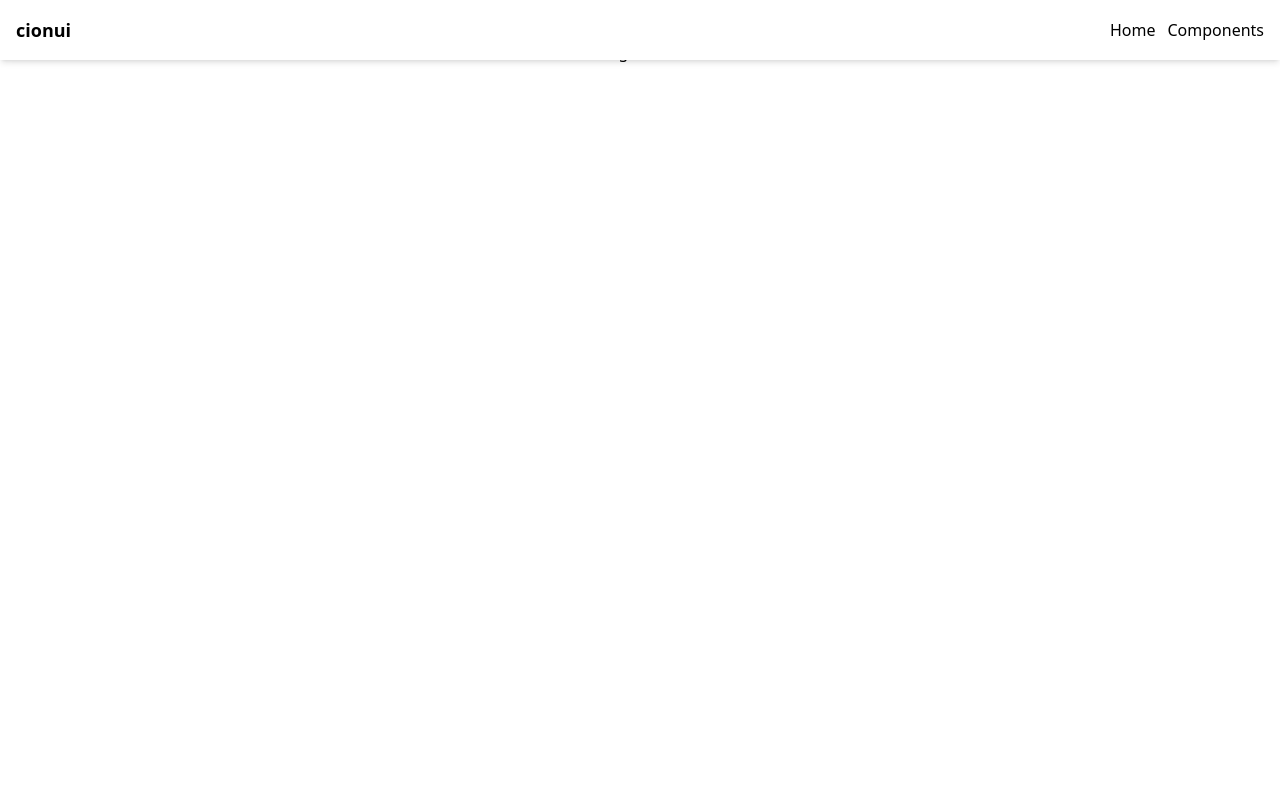
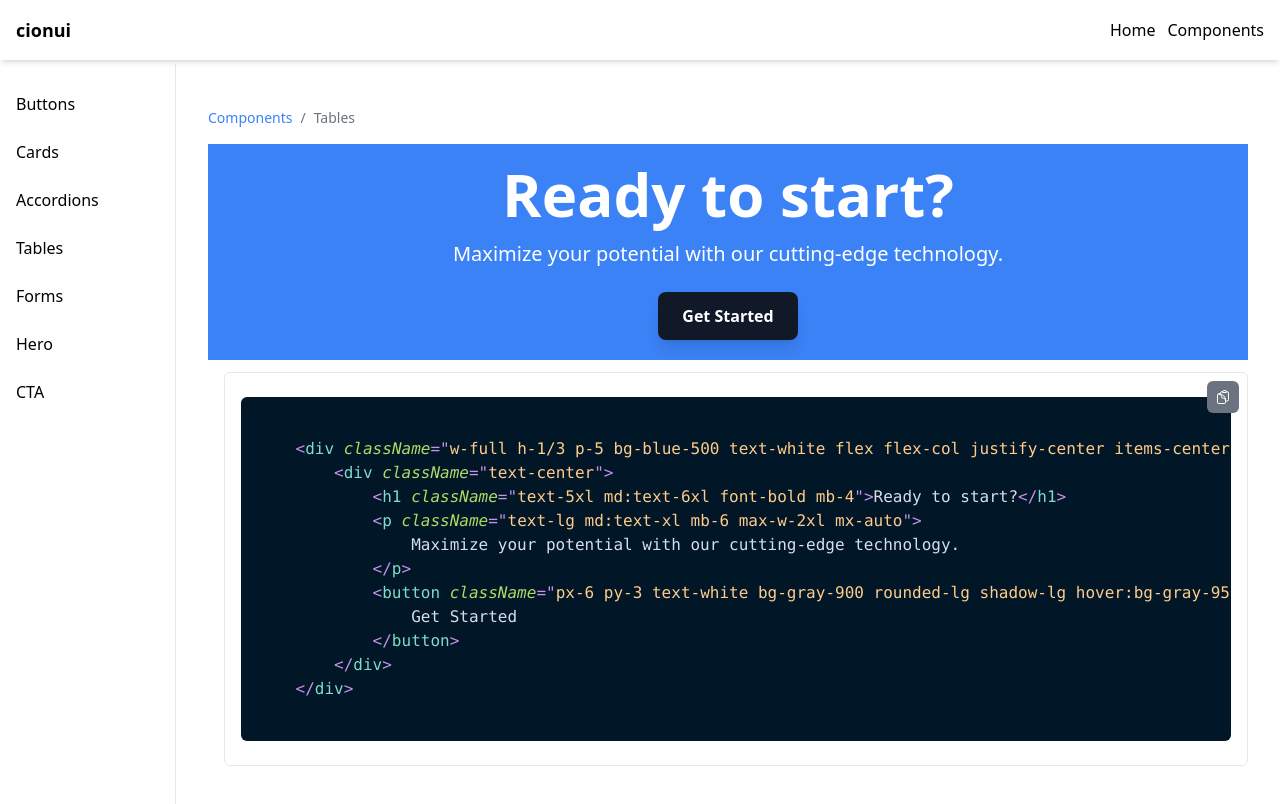
Before and after one commit to AndresElacion/cionui, a React (Vite) app: page /Cta in a window 1280 px wide. Before the commit this address had no page. Shown: the top 804 px of the page. Built offline with nearby package versions, Linux system fonts and the light colour scheme.

Commit message:
added cta

```diff
--- a/src/App.tsx
+++ b/src/App.tsx
@@ -11,6 +11,7 @@ import Forms from "./pages/Forms";
 import WelcomeLayout from "./layout/WelcomeLayout";
 import Components from "./pages/Components";
 import Hero from "./pages/Hero";
+import CTA from "./pages/CTA";
 
 const NotFound = () => (
   <h1 className="text-center mt-10">404 - Page Not Found</h1>
@@ -30,6 +31,7 @@ const App: React.FC = () => {
           <Route path="Tables" element={<Tables />} />
           <Route path="Forms" element={<Forms />} />
           <Route path="Hero" element={<Hero />} />
+          <Route path="Cta" element={<CTA />} />
         </Route>
 
         <Route element={<WelcomeLayout />}>
--- /dev/null
+++ b/src/components/CTA/CtaDesign1.tsx
@@ -0,0 +1,93 @@
+import React, { useState } from "react";
+import { Prism as SyntaxHighlighter } from 'react-syntax-highlighter';
+import { nightOwl } from 'react-syntax-highlighter/dist/esm/styles/prism';
+
+
+const CtaDesign1: React.FC = () => {
+  const [copied, setCopied] = useState(false);
+
+  const buttonCode = `
+    <div className="w-full h-1/3 p-5 bg-blue-500 text-white flex flex-col justify-center items-center">
+        <div className="text-center">
+            <h1 className="text-5xl md:text-6xl font-bold mb-4">Ready to start?</h1>
+            <p className="text-lg md:text-xl mb-6 max-w-2xl mx-auto">
+                Maximize your potential with our cutting-edge technology.
+            </p>
+            <button className="px-6 py-3 text-white bg-gray-900 rounded-lg shadow-lg hover:bg-gray-950 transform hover:scale-105 transition duration-300 text-base font-semibold">
+                Get Started
+            </button>
+        </div>
+    </div>
+  `;
+
+  const copyCodeToClipboard = () => {
+    navigator.clipboard.writeText(buttonCode).then(() => {
+      setCopied(true);
+      setTimeout(() => {
+        setCopied(false);
+      }, 2000); // Reset after 2 seconds
+    });
+  };
+
+  return (
+    <div className="flex flex-col justify-center items-center space-y-3 space-x-4 mt-4">
+        <div className="w-full h-1/3 p-5 bg-blue-500 text-white flex flex-col justify-center items-center">
+            <div className="text-center">
+                <h1 className="text-5xl md:text-6xl font-bold mb-4">Ready to start?</h1>
+                <p className="text-lg md:text-xl mb-6 max-w-2xl mx-auto">
+                    Maximize your potential with our cutting-edge technology.
+                </p>
+                <button className="px-6 py-3 text-white bg-gray-900 rounded-lg shadow-lg hover:bg-gray-950 transform hover:scale-105 transition duration-300 text-base font-semibold">
+                    Get Started
+                </button>
+            </div>
+        </div>
+      <div className="w-full max-w-5xl p-4 border rounded-md relative">
+        {/* Copy Button */}
+        <button
+          onClick={copyCodeToClipboard}
+          className="absolute top-2 right-2 px-2 py-2 bg-gray-500 text-white rounded-md hover:bg-gray-600"
+        >
+          {copied ? (
+            <svg
+              xmlns="http://www.w3.org/2000/svg"
+              fill="none"
+              viewBox="0 0 24 24"
+              strokeWidth={1.5}
+              stroke="currentColor"
+              className="size-4"
+            >
+              <path
+                strokeLinecap="round"
+                strokeLinejoin="round"
+                d="M9 12.75 11.25 15 15 9.75M21 12a9 9 0 1 1-18 0 9 9 0 0 1 18 0Z"
+              />
+            </svg>
+          ) : (
+            <svg
+              xmlns="http://www.w3.org/2000/svg"
+              fill="none"
+              viewBox="0 0 24 24"
+              strokeWidth={1.5}
+              stroke="currentColor"
+              className="size-4"
+            >
+              <path
+                strokeLinecap="round"
+                strokeLinejoin="round"
+                d="M8.25 7.5V6.108c0-1.135.845-2.098 1.976-2.192.373-.03.748-.057 1.123-.08M15.75 18H18a2.25 2.25 0 0 0 2.25-2.25V6.108c0-1.135-.845-2.098-1.976-2.192a48.424 48.424 0 0 0-1.123-.08M15.75 18.75v-1.875a3.375 3.375 0 0 0-3.375-3.375h-1.5a1.125 1.125 0 0 1-1.125-1.125v-1.5A3.375 3.375 0 0 0 6.375 7.5H5.25m11.9-3.664A2.251 2.251 0 0 0 15 2.25h-1.5a2.251 2.251 0 0 0-2.15 1.586m5.8 0c.065.21.1.433.1.664v.75h-6V4.5c0-.231.035-.454.1-.664M6.75 7.5H4.875c-.621 0-1.125.504-1.125 1.125v12c0 .621.504 1.125 1.125 1.125h9.75c.621 0 1.125-.504 1.125-1.125V16.5a9 9 0 0 0-9-9Z"
+              />
+            </svg>
+          )}
+        </button>
+
+        {/* Syntax Highlighter */}
+        <SyntaxHighlighter language="tsx" style={nightOwl} className="rounded-md">
+          {buttonCode}
+        </SyntaxHighlighter>
+      </div>
+    </div>
+  );
+};
+
+export default CtaDesign1;
--- a/src/layout/Layout.tsx
+++ b/src/layout/Layout.tsx
@@ -106,6 +106,14 @@ export default function Layout() {
 							Hero
 							</Link>
 						</li>
+						<li>
+							<Link
+							to="/Cta"
+							className="flex lg:justify-start justify-center px-4 py-2 text-md hover:bg-gray-200 rounded-md transition"
+							>
+							CTA
+							</Link>
+						</li>
 					</ul>
 				</nav>
 			</div>
--- /dev/null
+++ b/src/pages/CTA.tsx
@@ -0,0 +1,31 @@
+import { useOutletContext } from "react-router-dom";
+import CtaDesign1 from "../components/CTA/CtaDesign1";
+
+interface OutletContext {
+  sidebarOpen: boolean;
+}
+
+export default function CTA() {
+  // Use the context from the Layout component
+  const { sidebarOpen } = useOutletContext<OutletContext>();
+
+  return (
+    <div
+      className={`my-7 transition-all ${
+        sidebarOpen ? "ml-18" : "ml-0"
+      } lg:ml-18`}
+    >
+      <div className="max-w-7xl mx-auto flex items-center space-x-2 text-sm text-gray-500 px-4">
+        <a href="/components" className="text-blue-500 hover:underline">
+          Components
+        </a>
+        <span>/</span>
+        <h1>Tables</h1>
+      </div>
+
+      <div className="mb-12 px-4">
+        <CtaDesign1 />
+      </div>
+    </div>
+  );
+}
--- a/src/pages/Components.tsx
+++ b/src/pages/Components.tsx
@@ -54,7 +54,7 @@ export default function Components() {
 
             {/* Component Categories */}
             <div className="grid md:grid-cols-2 lg:grid-cols-3 gap-6">
-                {['Buttons', 'Forms', 'Cards', 'Accordions', 'Tables', 'Hero'].map((category) => (
+                {['Buttons', 'Forms', 'Cards', 'Accordions', 'Tables', 'Hero', 'Cta'].map((category) => (
                     <Link
                         key={category}
                         to={`/${category}`}
```
